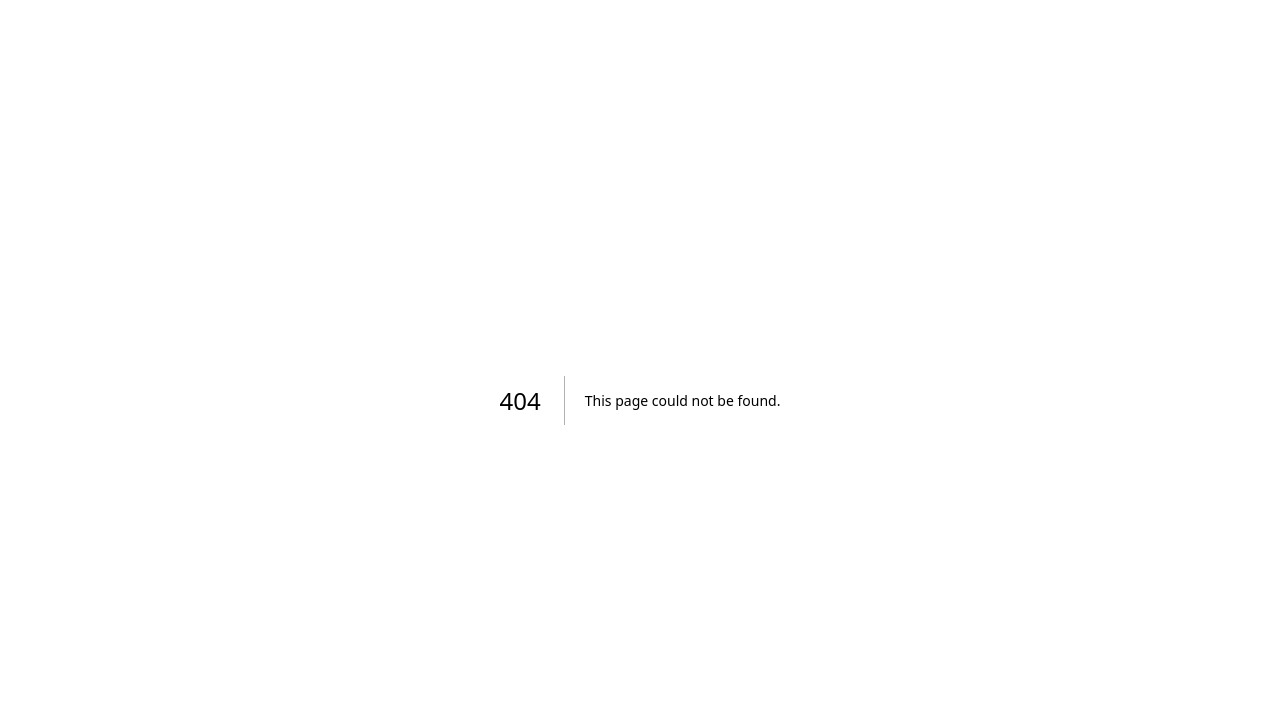
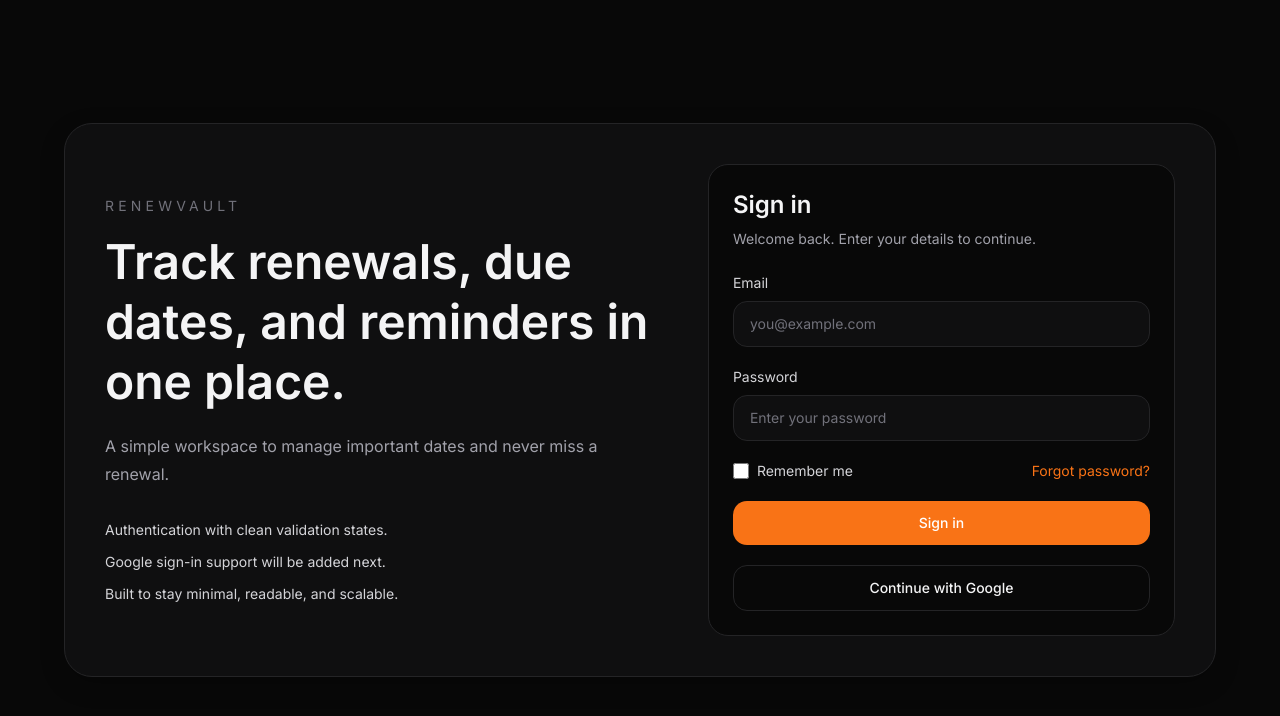
Before and after one commit to Alfee123-web/renewvault, a Next.js app: page /sign-in in a window 1280 px wide. Before the commit this address had no page. Shown: the top 716 px of the page. Built offline with nearby package versions, Linux system fonts and the light colour scheme.

Commit message:
feat: add sign-in form UI

```diff
--- /dev/null
+++ b/app/components/auth/auth-card.tsx
@@ -0,0 +1,9 @@
+import type { ReactNode } from "react";
+
+export function AuthCard({ children }: { children: ReactNode }) {
+  return (
+    <div className="w-full rounded-[20px] border border-[var(--border)] bg-[var(--bg)] p-6">
+      {children}
+    </div>
+  );
+}
--- /dev/null
+++ b/app/components/auth/auth-shell.tsx
@@ -0,0 +1,33 @@
+import type { ReactNode } from "react";
+
+export function AuthShell({ children }: { children: ReactNode }) {
+  return (
+    <main className="min-h-screen bg-[var(--bg)] px-4 py-10 text-[var(--text-primary)]">
+      <div className="mx-auto flex min-h-[calc(100vh-5rem)] max-w-6xl items-center justify-center">
+        <div className="grid w-full gap-8 rounded-[28px] border border-[var(--border)] bg-[var(--surface)] p-6 shadow-[var(--shadow-md)] md:grid-cols-[1.1fr_0.9fr] md:p-10">
+          <section className="flex flex-col justify-center">
+            <p className="mb-4 text-sm uppercase tracking-[0.3em] text-[var(--text-muted)]">
+              RenewVault
+            </p>
+            <h1 className="max-w-xl text-3xl font-semibold leading-tight md:text-5xl">
+              Track renewals, due dates, and reminders in one place.
+            </h1>
+            <p className="mt-5 max-w-lg text-base leading-7 text-[var(--text-body)]">
+              A simple workspace to manage important dates and never miss a renewal.
+            </p>
+
+            <div className="mt-8 grid gap-3 text-sm text-[var(--text-secondary)]">
+              <p>Authentication with clean validation states.</p>
+              <p>Google sign-in support will be added next.</p>
+              <p>Built to stay minimal, readable, and scalable.</p>
+            </div>
+          </section>
+
+          <div className="flex items-center">
+            {children}
+          </div>
+        </div>
+      </div>
+    </main>
+  );
+}
--- /dev/null
+++ b/app/components/auth/sign-in-form.tsx
@@ -0,0 +1,98 @@
+"use client";
+
+import { useState } from "react";
+import { Button } from "@/app/components/ui/button";
+import { Input } from "@/app/components/ui/input";
+
+export function SignInForm() {
+  const [email, setEmail] = useState("");
+  const [password, setPassword] = useState("");
+  const [remember, setRemember] = useState(false);
+  const [errors, setErrors] = useState<{ email?: string; password?: string }>({});
+
+  function handleSubmit(e: React.FormEvent<HTMLFormElement>) {
+    e.preventDefault();
+
+    const nextErrors: { email?: string; password?: string } = {};
+
+    if (!email.trim()) nextErrors.email = "Email is required.";
+    if (!password.trim()) nextErrors.password = "Password is required.";
+
+    setErrors(nextErrors);
+
+    if (Object.keys(nextErrors).length > 0) return;
+
+    console.log({ email, password, remember });
+  }
+
+  return (
+    <form onSubmit={handleSubmit} className="w-full space-y-5">
+      <div>
+        <label htmlFor="email" className="mb-2 block text-sm text-[var(--text-secondary)]">
+          Email
+        </label>
+        <Input
+          id="email"
+          type="email"
+          placeholder="you@example.com"
+          value={email}
+          onChange={(e) => setEmail(e.target.value)}
+          aria-invalid={!!errors.email}
+          aria-describedby={errors.email ? "email-error" : undefined}
+        />
+        {errors.email && (
+          <p id="email-error" className="mt-2 text-sm text-red-400">
+            {errors.email}
+          </p>
+        )}
+      </div>
+
+      <div>
+        <label htmlFor="password" className="mb-2 block text-sm text-[var(--text-secondary)]">
+          Password
+        </label>
+        <Input
+          id="password"
+          type="password"
+          placeholder="Enter your password"
+          value={password}
+          onChange={(e) => setPassword(e.target.value)}
+          aria-invalid={!!errors.password}
+          aria-describedby={errors.password ? "password-error" : undefined}
+        />
+        {errors.password && (
+          <p id="password-error" className="mt-2 text-sm text-red-400">
+            {errors.password}
+          </p>
+        )}
+      </div>
+
+      <div className="flex items-center justify-between text-sm text-[var(--text-secondary)]">
+        <label className="flex items-center gap-2">
+          <input
+            type="checkbox"
+            checked={remember}
+            onChange={(e) => setRemember(e.target.checked)}
+            className="h-4 w-4 accent-[var(--accent)]"
+          />
+          Remember me
+        </label>
+
+        <button type="button" className="text-[var(--accent)] hover:underline">
+          Forgot password?
+        </button>
+      </div>
+
+      <Button type="submit" className="w-full">
+        Sign in
+      </Button>
+
+      <button
+        type="button"
+        className="flex w-full items-center justify-center rounded-[14px] border border-[var(--border)] bg-transparent px-4 py-3 text-sm font-medium text-[var(--text-primary)] hover:bg-[var(--surface-2)]"
+      >
+        Continue with Google
+      </button>
+    </form>
+  );
+}
--- /dev/null
+++ b/app/sign-in/page.tsx
@@ -0,0 +1,20 @@
+import { AuthShell } from "@/app/components/auth/auth-shell";
+import { AuthCard } from "@/app/components/auth/auth-card";
+import { SignInForm } from "@/app/components/auth/sign-in-form";
+
+export default function SignInPage() {
+  return (
+    <AuthShell>
+      <AuthCard>
+        <h2 className="text-2xl font-semibold">Sign in</h2>
+        <p className="mt-2 text-sm text-[var(--text-body)]">
+          Welcome back. Enter your details to continue.
+        </p>
+
+        <div className="mt-6">
+          <SignInForm />
+        </div>
+      </AuthCard>
+    </AuthShell>
+  );
+}
--- /dev/null
+++ b/app/sign-up/page.tsx
@@ -0,0 +1,15 @@
+import { AuthShell } from "@/app/components/auth/auth-shell";
+import { AuthCard } from "@/app/components/auth/auth-card";
+
+export default function SignUpPage() {
+  return (
+    <AuthShell>
+      <AuthCard>
+        <h2 className="text-2xl font-semibold">Sign up</h2>
+        <p className="mt-2 text-sm text-[var(--text-body)]">
+          Create your RenewVault account to get started.
+        </p>
+      </AuthCard>
+    </AuthShell>
+  );
+}
```
